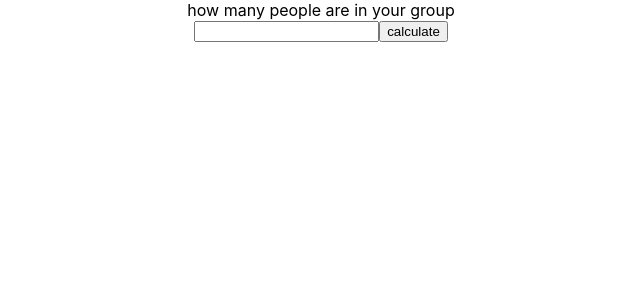
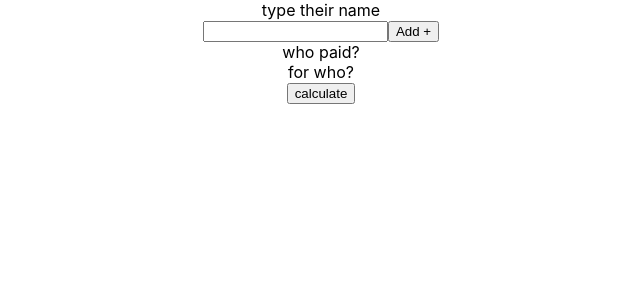
Before and after one commit to Shane59/splliting-money, a React (Create React App) app: page / in a window 1280 px wide. Shown: the top 300 px of the page, without its empty margins (319-959 px from the left). Built offline with nearby package versions, Linux system fonts and the light colour scheme.

Commit message:
first commit

```diff
--- a/src/Components/Top.js
+++ b/src/Components/Top.js
@@ -1,8 +1,8 @@
-import React, {useState} from 'react';
+import React, {useState, useEffect} from 'react';
 
 export default function Top() {
-  const [numOfPeople, setNumOfPeople] = useState(0);
   const [memberInfo, SetMemberInfo] = useState([]);
+  const [currentMember, SetCurrentMember] = useState("");
 
   function handleMemeberinfo(e, memberInfo) {
     let newArr = [];
@@ -18,9 +18,9 @@ export default function Top() {
 
   }
 
-  function CreateRadioButtonForWhoPaid(numOfPeople, membersInfo) {
+  function CreateRadioButtonForWhoPaid() {
     var RadioButtons = [];
-    membersInfo.map((el, index) => {
+    memberInfo.map((el, index) => {
       RadioButtons.push (
         <div key={el}>
           <input type="radio" name={`for-who-paid-${index}`}/>
@@ -31,9 +31,9 @@ export default function Top() {
     return RadioButtons;
   }
 
-  function CreateRadioButtonForWho(numOfPeople, membersInfo) {
+  function CreateRadioButtonForWho() {
     var RadioButtons = [];
-    membersInfo.map((el, index) => {
+    memberInfo.map((el, index) => {
       RadioButtons.push (
         <div key={el}>
           <input type="radio" name={`for-who-${index}`}/>
@@ -44,54 +44,44 @@ export default function Top() {
     return RadioButtons;
   }
 
-  function handleChange(e) {
-    const temp = e.target.value;
-    setNumOfPeople(temp);
-    SetMemberInfo([]);
-    var i;
-    for (i = 0; i < temp; i++) {
-      SetMemberInfo(memberInfo.push("hi"));
-    }
-    SetMemberInfo(memberInfo);
+  function AddMemberInfo() {
+
+    return (
+      <div>
+        <input id="memberName" type="text" onChange={(e) => SetCurrentMember(e.target.value)}/>
+        <label htmlFor="memberName"></label>
+        <button onClick={() => addMemebers()}>Add +</button>
+      </div>
+    );
   }
 
-  function AddMemberInfo(numOfPeople, membersInfo) {
-    var RadioButtons = [];
-    console.log('====================================');
-    console.log('addMemberInfo');
-    console.log('====================================');
-    for (var i = 0; i < numOfPeople; i++) {
-      RadioButtons.push (
-        <div key={i}>
-          <input type="text" name={i} onChange={(e, index) => handleMemeberinfo(e, memberInfo)}/>
-        </div>
-      )
+  function addMemebers() {
+    let newArr = [...memberInfo];
+    newArr.push(currentMember);
+    SetMemberInfo(newArr);
+    document.getElementById('memberName').value ='';
   }
-    return RadioButtons;
-  }
+
+  useEffect(() => {
+    console.log('memberInfo has Changed' + memberInfo);
+  }, [memberInfo])
 
   return(
     <div>
-      <div>how many people are in your group</div>
-      <input type="text" onChange={handleChange} />
-      {numOfPeople !== 0 ?
       <div>
         <div>
           <div>type their name</div>
-            {AddMemberInfo(numOfPeople, memberInfo)}
+          {AddMemberInfo()}
         </div>
         <div>who paid?</div>
         <div>
-            {CreateRadioButtonForWhoPaid(numOfPeople, memberInfo)}
+          {CreateRadioButtonForWhoPaid()}
         </div>
         <div>for who?</div>
         <div>
-            {CreateRadioButtonForWho(numOfPeople, memberInfo)}
+          {CreateRadioButtonForWho()}
         </div>
       </div>
-        :
-        null
-      }
     <button>calculate</button>
   </div>
   )
```
Also changed, not shown: 1 other file (tests, documents, lock files or other folders). Lines whose indentation alone changed are shown as unchanged.
